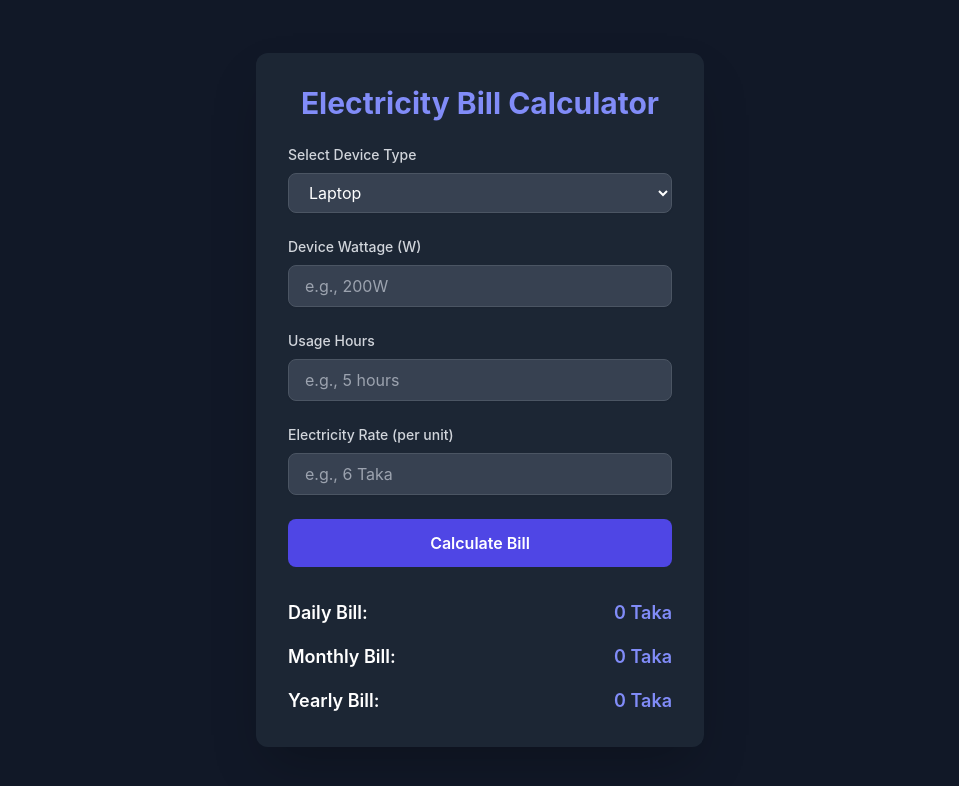
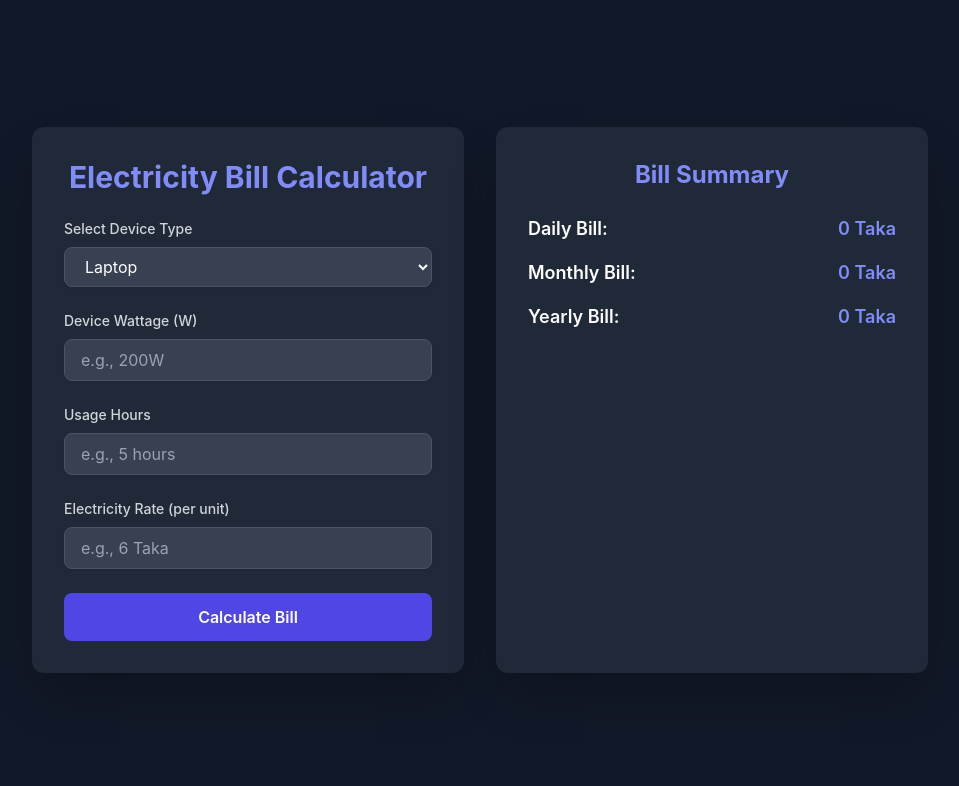
Before and after one commit to saifulislammz/Computer-Electricity-Bill-Calculator-Tool, a website: page index.html in a window 1280 px wide. Shown: the whole page, without its empty margins (160-1119 px from the left). Drawn offline with nearby package versions, Linux system fonts and the light colour scheme.

Commit message:
update degin

```diff
--- a/index.html
+++ b/index.html
@@ -8,7 +8,9 @@
     <link rel="stylesheet" href="styles.css">
 </head>
 <body class="bg-gray-900 text-white flex items-center justify-center min-h-screen p-4">
-    <div class="calculator bg-gray-800 p-8 rounded-xl shadow-2xl w-full max-w-md">
+    <div class="flex flex-col md:flex-row gap-8 w-full max-w-4xl">
+        <!-- Form Section -->
+        <div class="bg-gray-800 p-8 rounded-xl shadow-2xl w-full md:w-1/2">
             <h1 class="text-3xl font-bold text-center mb-6 text-indigo-400">Electricity Bill Calculator</h1>
             <form id="billForm" class="space-y-6">
                 <!-- Device Type Selection -->
@@ -42,8 +44,12 @@
                 <!-- Calculate Button -->
                 <button type="submit" class="w-full bg-indigo-600 text-white py-3 px-4 rounded-lg font-semibold hover:bg-indigo-700 transition duration-300 focus:outline-none focus:ring-2 focus:ring-indigo-500 focus:ring-offset-2 focus:ring-offset-gray-800">Calculate Bill</button>
             </form>
-        <!-- Result Display -->
-        <div id="result" class="mt-8 space-y-4">
+        </div>
+
+        <!-- Result Section -->
+        <div id="result" class="bg-gray-800 p-8 rounded-xl shadow-2xl w-full md:w-1/2">
+            <h2 class="text-2xl font-bold text-center mb-6 text-indigo-400">Bill Summary</h2>
+            <div class="space-y-4">
                 <div class="flex justify-between items-center">
                     <span class="text-lg font-semibold">Daily Bill:</span>
                     <span id="dailyBill" class="text-indigo-400 text-lg font-semibold">0 Taka</span>
@@ -58,6 +64,7 @@
                 </div>
             </div>
         </div>
+    </div>
     <script src="script.js"></script>
 </body>
 </html>
```
Lines whose indentation alone changed are shown as unchanged.
